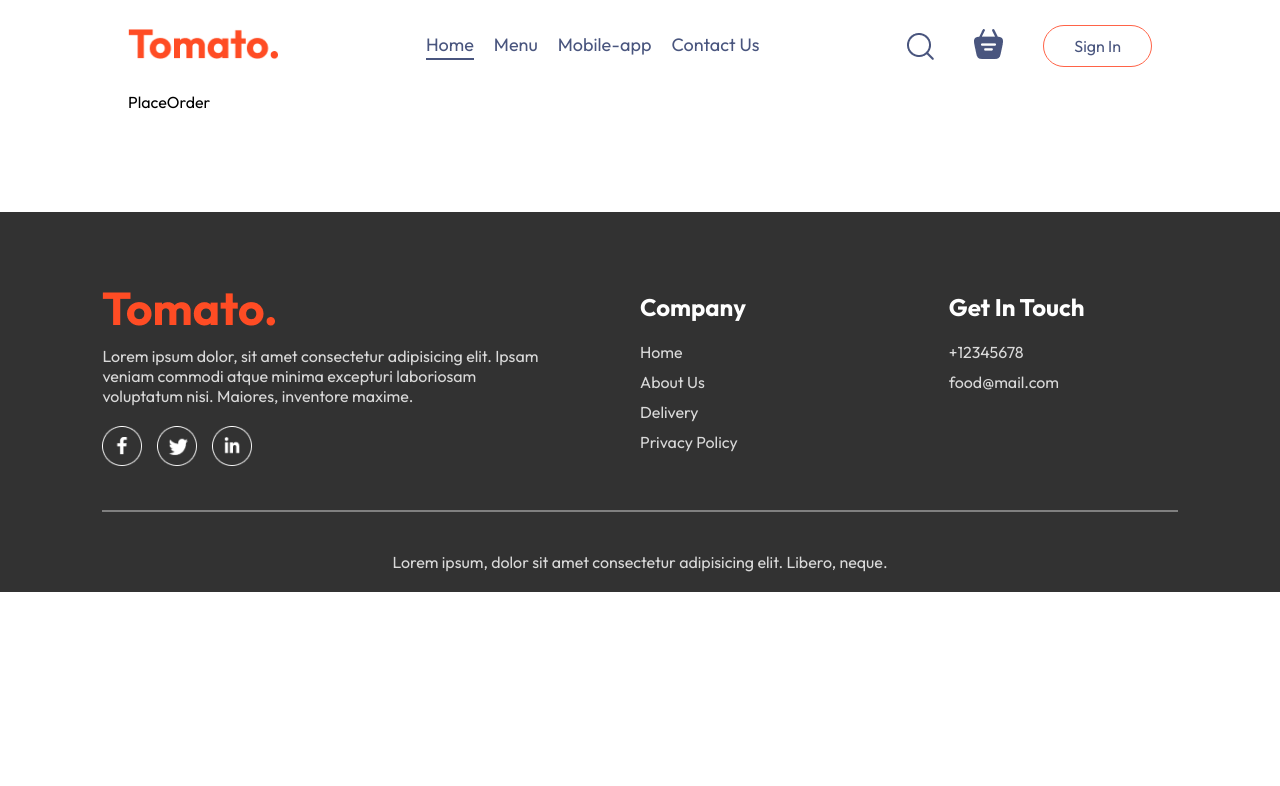
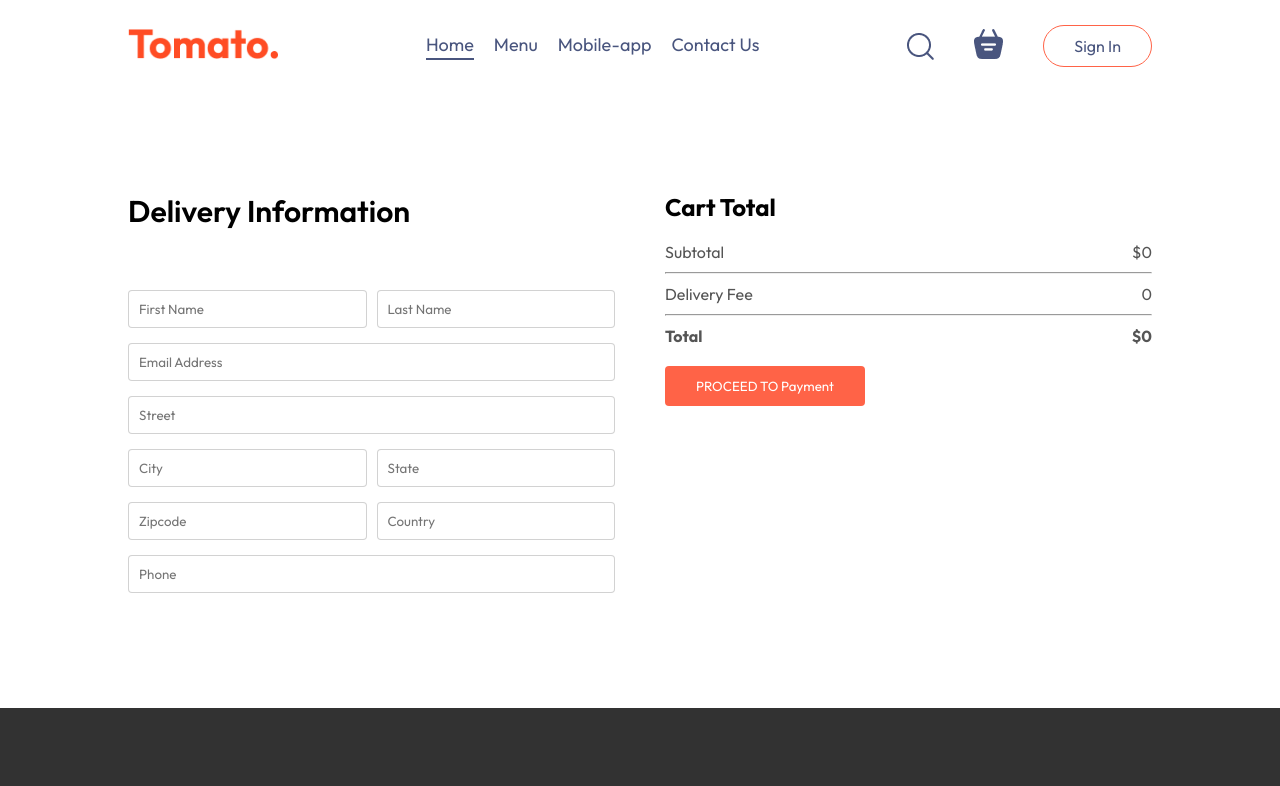
Before and after one commit to Pouya-lab/food-delivery-mern, a React (Vite) app in the folder frontend/: page /order in a window 1280 px wide. Shown: the top 786 px of the page. Built offline with nearby package versions, Linux system fonts and the light colour scheme.

Commit message:
updating Cart pricing and completing place order Front is done

```diff
--- a/frontend/src/pages/Cart/Cart.jsx
+++ b/frontend/src/pages/Cart/Cart.jsx
@@ -2,9 +2,12 @@
 import "./Cart.css";
 import { StoreContext } from "../../context/StoreContext";
 import { assets } from "../../assets/assets";
+import { useNavigate } from "react-router-dom"
 
 function Cart() {
   const { cartItems, food_list, removeFromCart , getTotalCartAmount } = useContext(StoreContext);
+  const navigate = useNavigate()
+
 
   return (
     <div className="cart">
@@ -56,15 +59,15 @@
             <hr />
             <div className="cart-total-details">
               <p>Delivery Fee</p>
-              <p>{2}</p>
+              <p>{getTotalCartAmount() === 0 ? 0 : 2 }</p>
             </div>
             <hr />
             <div className="cart-total-details">
               <b>Total</b>
-              <b>${getTotalCartAmount()+2}</b>
+              <b>${getTotalCartAmount() === 0 ? 0 : getTotalCartAmount() + 2}</b>
             </div>
           </div>
-          <button>PROCEED TO CHECKOUT</button>
+          <button onClick={ ()=> navigate('/order') } >PROCEED TO CHECKOUT</button>
 
         </div>
         <div className="cart-promocode">
--- a/frontend/src/pages/PlaceOrder/PlaceOrder.css
+++ b/frontend/src/pages/PlaceOrder/PlaceOrder.css
@@ -0,0 +1,42 @@
+.place-order{
+    display: flex;
+    align-items: start;
+    justify-content: space-between;
+    gap: 50px;
+    margin-top: 100px;
+}
+
+.place-order-left{
+    width: 100%;
+    max-width: max(30% , 500px);
+}
+
+.place-order-left .title{
+    font-size: 30px;
+    font-weight: 600;
+    margin-bottom: 60px;
+}
+
+.place-order-left input{
+    margin-bottom: 15px;
+    width: 100%;
+    padding: 10px;
+    border: 1px solid #c5c5c5c5 ;
+    border-radius: 4px;
+    outline-color: tomato ;
+}
+
+.place-order-left .multi-fileds{
+    display: flex;
+    gap: 10px;
+
+}
+
+.place-order-right{
+    width: 100%;
+    max-width: max(40% ,500px);
+}
+
+.place-order .place-order button{
+    margin-top: 30px;
+}
--- a/frontend/src/pages/PlaceOrder/PlaceOrder.jsx
+++ b/frontend/src/pages/PlaceOrder/PlaceOrder.jsx
@@ -1,9 +1,57 @@
-import "./PlaceOrder.css"
+import { useContext } from "react";
+import "./PlaceOrder.css";
+import { StoreContext } from "../../context/StoreContext";
 
 function PlaceOrder() {
+  const { getTotalCartAmount } = useContext(StoreContext);
+
   return (
-    <div>PlaceOrder</div>
-  )
+    <form className="place-order">
+      <div className="place-order-left">
+        <p className="title">Delivery Information</p>
+        <div className="multi-fileds">
+          <input type="text" placeholder="First Name" />
+          <input type="text" placeholder="Last Name" />
+        </div>
+        <input type="text" placeholder="Email Address" />
+        <input type="text" placeholder="Street" />
+        <div className="multi-fileds">
+          <input type="text" placeholder="City" />
+          <input type="text" placeholder="State" />
+        </div>
+        <div className="multi-fileds">
+          <input type="text" placeholder="Zipcode" />
+          <input type="text" placeholder="Country" />
+        </div>
+        <input type="text" placeholder="Phone" />
+      </div>
+      <div className="place-order-right">
+        <div className="cart-total">
+          <h2>Cart Total</h2>
+
+          <div className="">
+            <div className="cart-total-details">
+              <p>Subtotal</p>
+              <p>${getTotalCartAmount()}</p>
+            </div>
+            <hr />
+            <div className="cart-total-details">
+              <p>Delivery Fee</p>
+              <p>{getTotalCartAmount() === 0 ? 0 : 2}</p>
+            </div>
+            <hr />
+            <div className="cart-total-details">
+              <b>Total</b>
+              <b>
+                ${getTotalCartAmount() === 0 ? 0 : getTotalCartAmount() + 2}
+              </b>
+            </div>
+          </div>
+          <button>PROCEED TO Payment</button>
+        </div>
+      </div>
+    </form>
+  );
 }
 
-export default PlaceOrder
+export default PlaceOrder;
```
